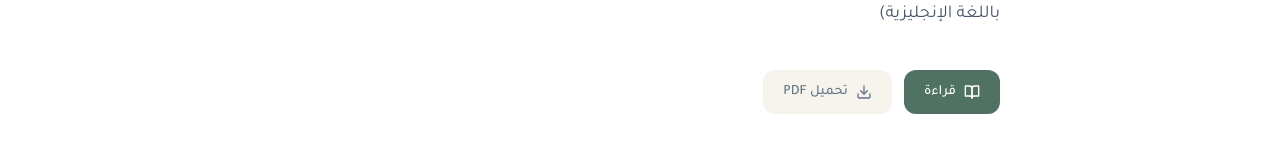
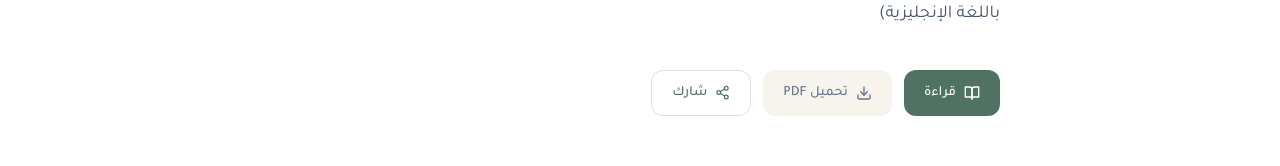
Before and after one commit to Rawdah-kuw/muslim-ummah-network, a Next.js app: page /ar/library/aqidah-wasitiyyah-en in a window 1280 px wide. Shown: the part 372-538 px from the top of the page. Built offline with nearby package versions, Linux system fonts and the light colour scheme.

Commit message:
phase 2: WhatsApp share buttons on books

```diff
--- a/app/[lang]/library/[slug]/page.js
+++ b/app/[lang]/library/[slug]/page.js
@@ -5,6 +5,7 @@ import { BOOKS, CATS, CONTACT_EMAIL, bookSlug } from "@/lib/data";
 import { STR, LANGS } from "@/lib/i18n";
 import Header from "@/components/Header";
 import Footer from "@/components/Footer";
+import ShareButton from "@/components/ShareButton";
 
 export function generateStaticParams() {
   const out = [];
@@ -85,6 +86,8 @@ export default function BookPage({ params }) {
             className="inline-flex items-center gap-2 px-5 py-3 rounded-xl text-sm font-medium text-slate-500 bg-pearl-100 hover:bg-pearl-200 transition-colors">
             <Download size={16} /> {t.dlPdf}
           </a>
+          <ShareButton t={t} path={`/${lang}/library/${bookSlug(b)}`} title={b.title[lang]}
+            className="inline-flex items-center gap-2 px-5 py-3 rounded-xl text-sm font-medium border border-sage-300 text-sage-600 bg-white hover:bg-sage-100 transition-colors" />
         </div>
 
         <p className="mt-14 text-xs text-slate-400 leading-relaxed">
--- a/components/Library.jsx
+++ b/components/Library.jsx
@@ -4,6 +4,7 @@ import { useState, useEffect } from "react";
 import Link from "next/link";
 import { BookOpen, PenLine, Download, FileText, X, ExternalLink, Library as LibraryIcon } from "lucide-react";
 import SectionHead from "./SectionHead";
+import ShareButton from "./ShareButton";
 import { BOOKS, CATS, CONTACT_EMAIL, bookSlug } from "@/lib/data";
 
 export default function Library({ t, lang }) {
@@ -113,6 +114,8 @@ export default function Library({ t, lang }) {
                   <FileText size={13} /> {b.extra[lang]}
                 </a>
               )}
+              <ShareButton t={t} path={`/${lang}/library/${bookSlug(b)}`} title={b.title[lang]}
+                className="w-full mt-2 flex items-center justify-center gap-1.5 py-2 rounded-xl text-xs font-medium text-sage-600 hover:bg-sage-100 transition-colors" />
             </article>
           ))}
         </div>
--- /dev/null
+++ b/components/ShareButton.jsx
@@ -0,0 +1,25 @@
+"use client";
+
+import { Share2 } from "lucide-react";
+
+export default function ShareButton({ t, path, title, className = "" }) {
+  const handleShare = async () => {
+    const url = `${window.location.origin}${path}`;
+    const text = `${title} — ${t.shareText}`;
+    if (navigator.share) {
+      try {
+        await navigator.share({ title, text, url });
+        return;
+      } catch {
+        /* user cancelled — fall through to WhatsApp */
+      }
+    }
+    window.open(`https://wa.me/?text=${encodeURIComponent(`${text}\n${url}`)}`, "_blank", "noopener");
+  };
+
+  return (
+    <button type="button" onClick={handleShare} className={className} aria-label={t.share}>
+      <Share2 size={15} /> {t.share}
+    </button>
+  );
+}
```
Also changed, not shown: lib/i18n.js.
